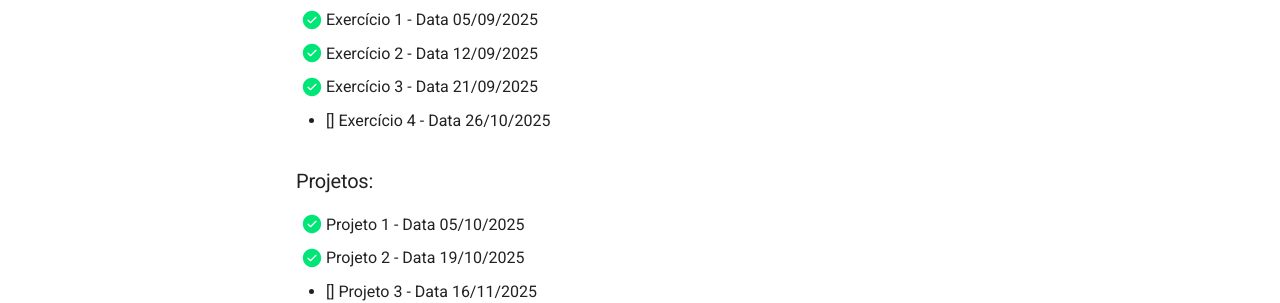
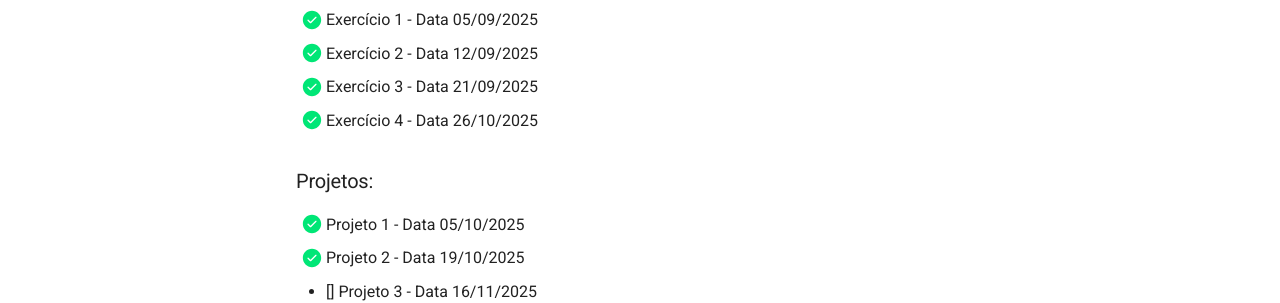
Before and after one commit to tomasmiele/data-redes-neurais, an MkDocs documentation site: the page built from docs/index.md, in a window 1280 px wide. Shown: the part 386-689 px from the top of the page. Built offline with MkDocs 1.6.1 and Material for MkDocs 9.7.7, drawn with Linux system fonts in a browser that asks for light colours; comment, search, counter and statistics services are not loaded.

Commit message:
check ex 4

```diff
--- a/docs/index.md
+++ b/docs/index.md
@@ -10,7 +10,7 @@
 - [x] Exercício 1 - Data 05/09/2025
 - [x] Exercício 2 - Data 12/09/2025
 - [x] Exercício 3 - Data 21/09/2025
-- [] Exercício 4 - Data 26/10/2025
+- [X] Exercício 4 - Data 26/10/2025
 
 ### Projetos:
 - [X] Projeto 1 - Data 05/10/2025
```
